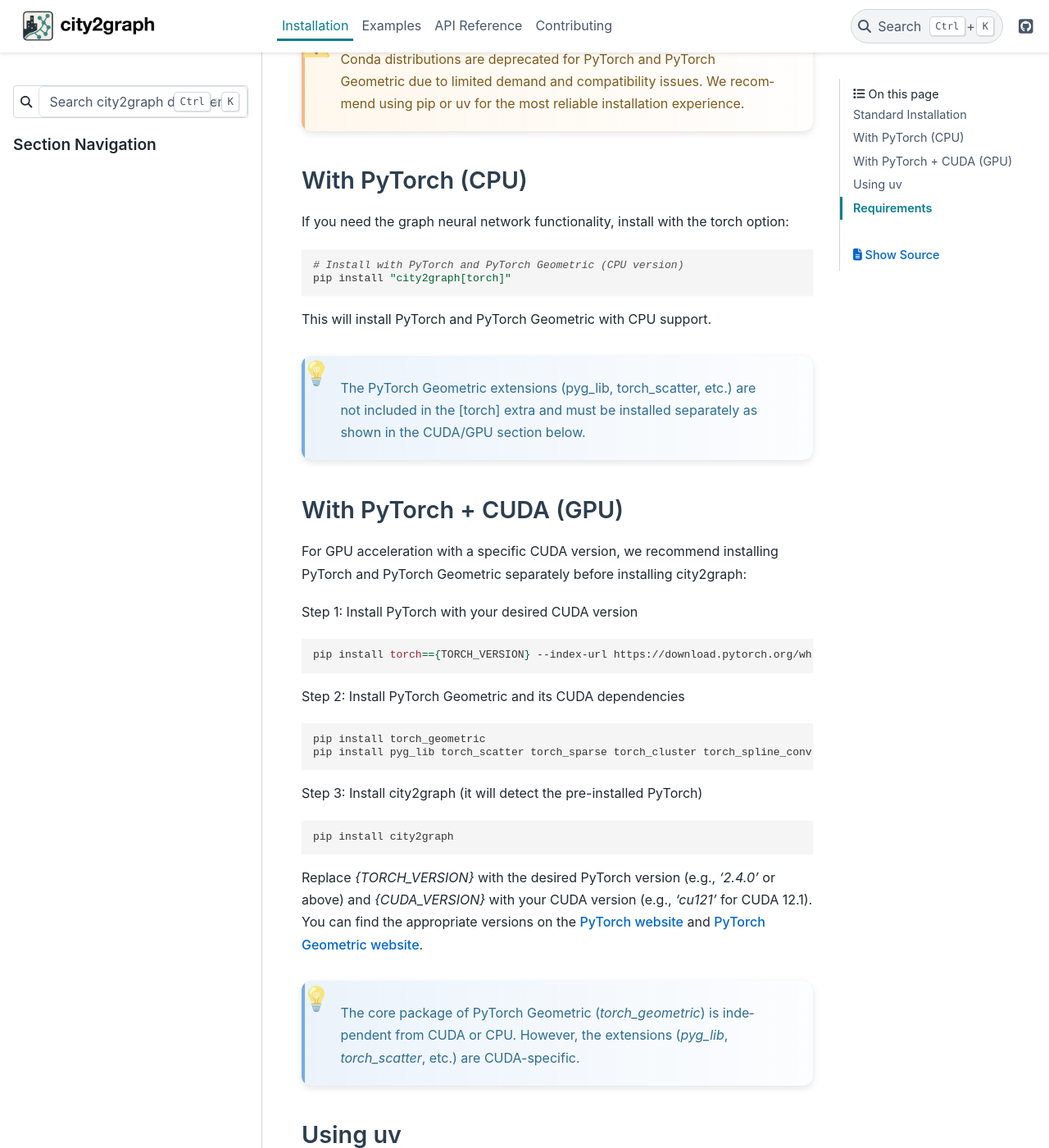
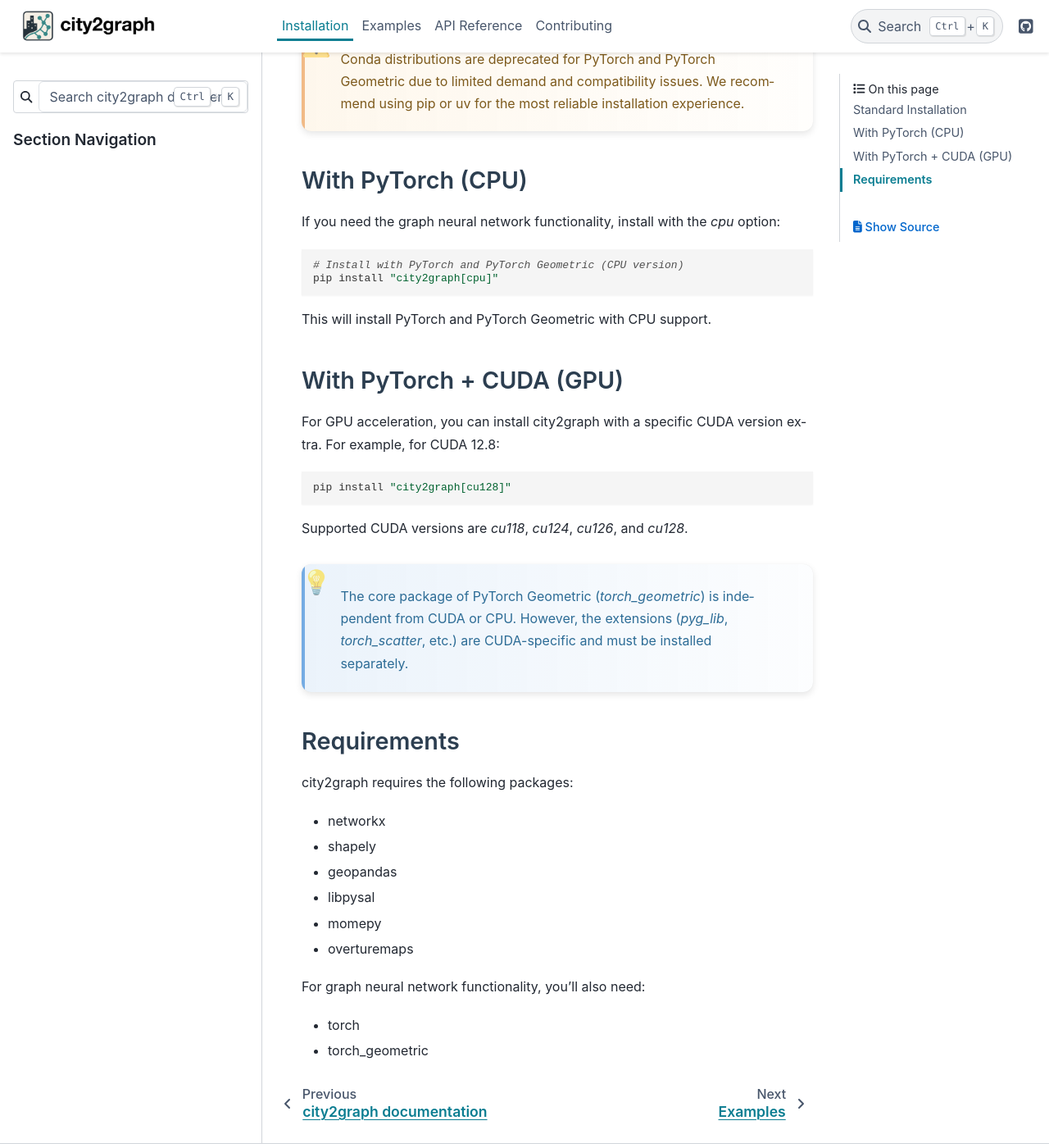
Before and after one commit to yu-ta-sato/city2graph, a Sphinx documentation site: the page built from docs/source/installation.rst, in a window 1280 px wide and 1400 px high, scrolled down 508 px. Shown: the whole window at 82% size. Built offline with Sphinx 7.4.7 and the PyData theme 0.15.4, drawn with Linux system fonts in a browser that asks for light colours; pages that are not in the unit, such as notebooks, are missing from menus; some of the changed text lies outside the part shown.

Commit message:
Update documents for installation

```diff
--- a/docs/source/installation.rst
+++ b/docs/source/installation.rst
@@ -20,94 +20,28 @@ This installs the core functionality without PyTorch and PyTorch Geometric.
 With PyTorch (CPU)
 ----------------------
 
-If you need the graph neural network functionality, install with the torch option:
+If you need the graph neural network functionality, install with the `cpu` option:
 
 .. code-block:: bash
 
     # Install with PyTorch and PyTorch Geometric (CPU version)
-    pip install "city2graph[torch]"
+    pip install "city2graph[cpu]"
 
 This will install PyTorch and PyTorch Geometric with CPU support.
-
-.. note::
-   The PyTorch Geometric extensions (pyg_lib, torch_scatter, etc.) are not included in the [torch] extra and must be installed separately as shown in the CUDA/GPU section below.
 
 With PyTorch + CUDA (GPU)
 -----------------------------------------------
 
-For GPU acceleration with a specific CUDA version, we recommend installing PyTorch and PyTorch Geometric separately before installing city2graph:
-
-Step 1: Install PyTorch with your desired CUDA version
+For GPU acceleration, you can install city2graph with a specific CUDA version extra. For example, for CUDA 12.8:
 
 .. code-block:: bash
 
-    pip install torch=={TORCH_VERSION} --index-url https://download.pytorch.org/whl/{CUDA_VERSION}
+    pip install "city2graph[cu128]"
 
-Step 2: Install PyTorch Geometric and its CUDA dependencies
-
-.. code-block:: bash
-
-    pip install torch_geometric
-    pip install pyg_lib torch_scatter torch_sparse torch_cluster torch_spline_conv -f https://data.pyg.org/whl/torch-{TORCH_VERSION}+{CUDA_VERSION}.html
-
-Step 3: Install city2graph (it will detect the pre-installed PyTorch)
-
-.. code-block:: bash
-
-    pip install city2graph
-
-Replace `{TORCH_VERSION}` with the desired PyTorch version (e.g., `'2.4.0'` or above) and `{CUDA_VERSION}` with your CUDA version (e.g., `'cu121'` for CUDA 12.1). You can find the appropriate versions on the `PyTorch website <https://pytorch.org/get-started/locally/>`_ and `PyTorch Geometric website <https://pytorch-geometric.readthedocs.io/en/latest/notes/installation.html>`_.
+Supported CUDA versions are `cu118`, `cu124`, `cu126`, and `cu128`.
 
 .. note::
-   The core package of PyTorch Geometric (`torch_geometric`) is independent from CUDA or CPU. However, the extensions (`pyg_lib`, `torch_scatter`, etc.) are CUDA-specific.
-
-Using uv
---------
-
-If you're using uv for dependency management, you can install city2graph from the source:
-
-Step 1: Clone the repository and install base dependencies
-
-.. code-block:: bash
-
-    git clone https://github.com/c2g-dev/city2graph.git
-    cd city2graph
-    uv sync
-
-Step 2: Install with PyTorch support (optional)
-
-.. code-block:: bash
-
-    uv sync --group torch
-
-or if you want to install with a specific PyTorch version:
-
-.. code-block:: bash
-
-    uv sync --group torch --index https://download.pytorch.org/whl/{CUDA_VERSION}
-
-Step 3: Install PyG extensions for CUDA support (if needed)
-
-.. code-block:: bash
-
-    uv add pyg_lib torch_scatter torch_sparse torch_cluster torch_spline_conv --index https://data.pyg.org/whl/torch-{TORCH_VERSION}+{CUDA_VERSION}.html
-
-Step 4: Install development dependencies (optional)
-
-.. code-block:: bash
-
-    uv sync --group dev
-
-Step 5: Run commands with uv
-
-.. code-block:: bash
-
-    uv run python your_script.py
-    uv run jupyter notebook
-
-.. note::
-   uv handles dependency resolution more efficiently than Poetry and can install PyTorch Geometric extensions directly through index URLs.
-
+   The core package of PyTorch Geometric (`torch_geometric`) is independent from CUDA or CPU. However, the extensions (`pyg_lib`, `torch_scatter`, etc.) are CUDA-specific and must be installed separately.
 
 Requirements
 -----------
@@ -125,8 +59,3 @@ For graph neural network functionality, you'll also need:
 
 * torch
 * torch_geometric
-* pyg_lib
-* torch_scatter
-* torch_sparse
-* torch_cluster
-* torch_spline_conv
```
Also changed, not shown: README.md (+16 -49 lines).
